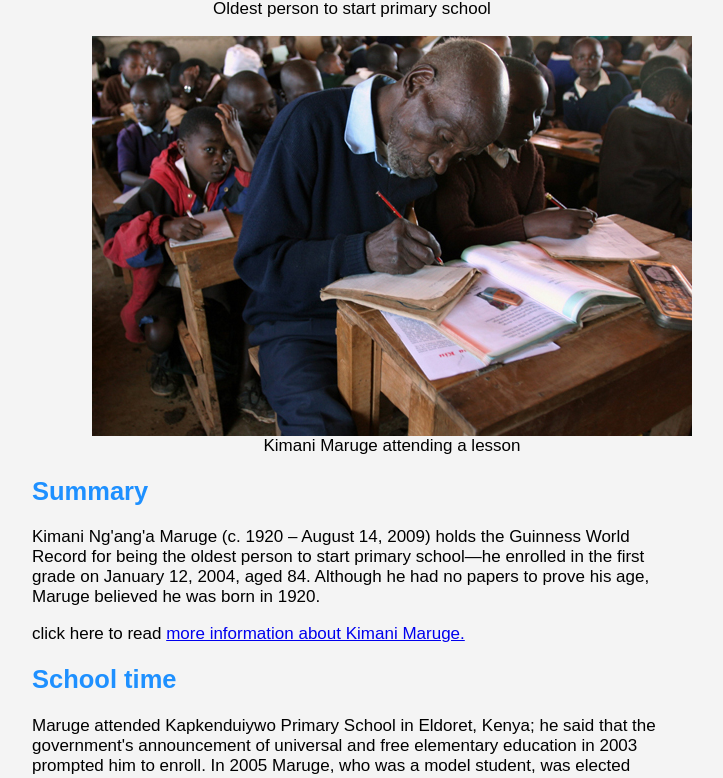
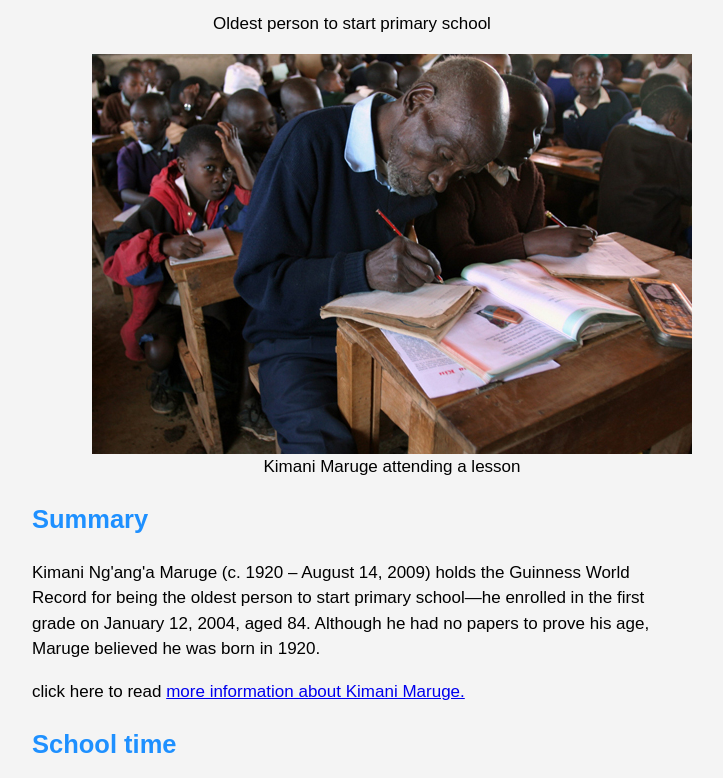
Before and after one commit to ipkipkorir/codecampproject, a plain HTML site: page index.html in a window 1280 px wide. Shown: the part 70-848 px from the top of the page, without its empty margins (288-1011 px from the left). Drawn offline with Linux system fonts and the light colour scheme.

Commit message:
modified styles - text-align and line-height

```diff
--- a/index.html
+++ b/index.html
@@ -4,12 +4,13 @@
 	<title id="title">Kimani Maruge</title>
 	<style type="text/css">
 
-		body {
+		body, html {
 			font-family: Arial, Verdana, Sans-serif;
 			font-size: 17px;
 			margin: 0;
 			padding: 0;
 			background-color: #f4f4f4;
+			line-height: 1.5;
 		}
 		#main {
 			margin: 0 auto;
```
